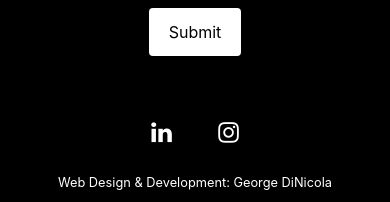
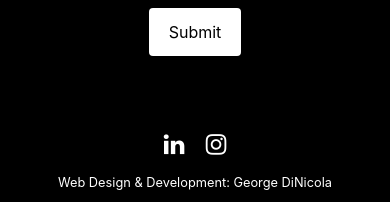
Before and after one commit to GeorgeDiNicola/serverless-photography-website, a React (Create React App) app in the folder static/: page /Contact in a window 390 px wide. Shown: the part 639-841 px from the top of the page. Built offline with nearby package versions, Linux system fonts and the light colour scheme.

Commit message:
updated formatting on the contact page so the footer is more likely to show on mobile

```diff
--- a/static/src/css/contact.css
+++ b/static/src/css/contact.css
@@ -130,9 +130,7 @@ textarea {
 }
 
 .footer {
-  flex: 0 0 50px;
   margin-top: auto;
-  padding-top: 3vh;
   text-align: center;
 }
 
@@ -199,12 +197,13 @@ textarea {
 
 /*--- social media button styling selectors --*/
 .fa {
-  padding: 20px;
+  padding-bottom: 10px;
+  padding-top: 10px;
   font-size: 24px;
-  width: 63px;
+  width: 40px;
   text-align: center;
   text-decoration: none;
-  margin: 5px 2px;
+  margin: 3px 1px;
 }
 
 .fa:hover {
```
